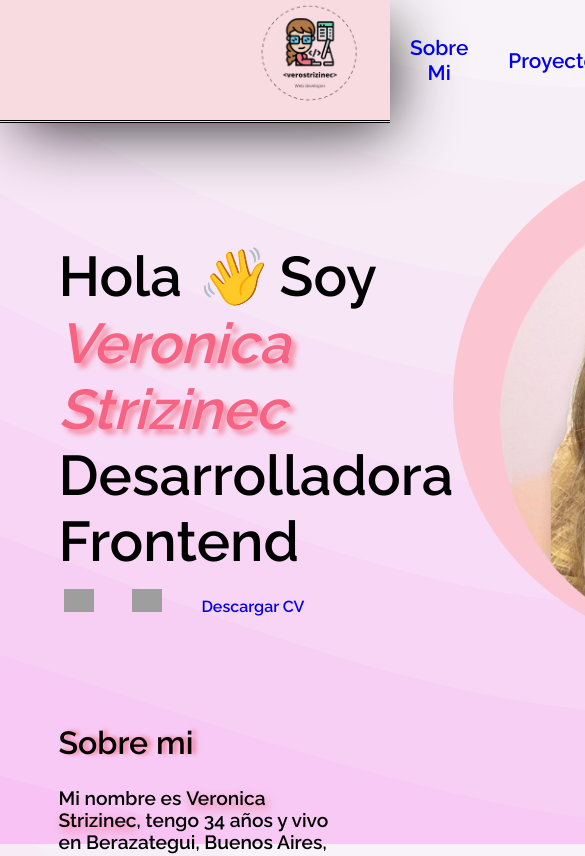
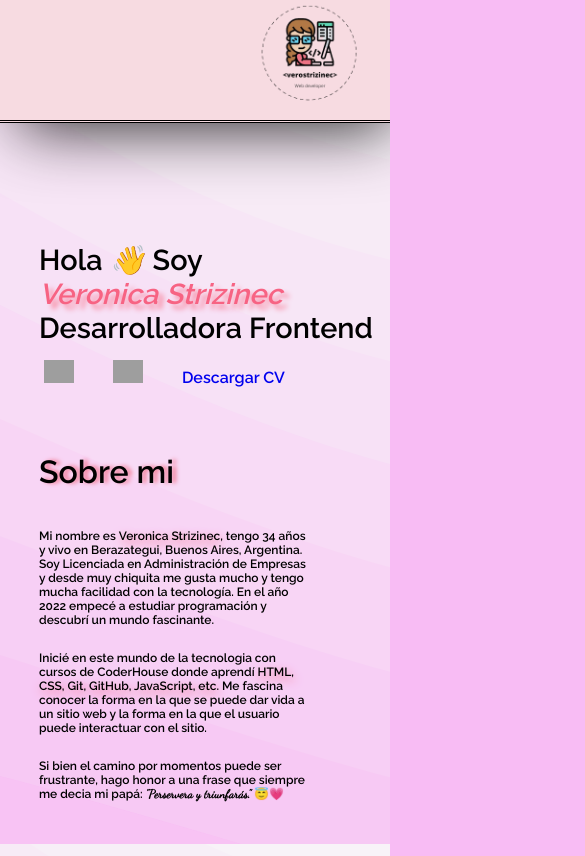
Before and after one commit to verostrizinec/portfolio, a plain HTML site: page index.html in a window 390 px wide. Shown: the top 856 px of the page, 585 px wide, since content can reach past the window. Drawn offline with Linux system fonts and the light colour scheme; grey boxes are pictures that could not be loaded; a web font is replaced by a local one.

Commit message:
modificando responsive de los certificados

```diff
--- a/css/style.css
+++ b/css/style.css
@@ -535,31 +535,52 @@ input, textarea {
 
 /* MEDIA QUERIES */
 
-@media screen and (max-width: 320px) {
+@media screen and (max-width: 400px) {
+    html, body {
+        overflow-x: hidden;
+    }
     .home__container {
         display: flex;
         flex-wrap: wrap;
         gap: 30px
     }
+
+    .aboutMe__content {
+        display: flex;
+        flex-wrap: wrap;
+        margin-right: 30%;
+
+    }
+
+    .home__title,
+    .home__title--decorated {
+        font-size: 1.8rem;
+    }
+
+    .myHistory, .papi {
+       font-size: 12px;
+    }
+
     .fotoVero {
         display: none;
     }
+
     .proyects__grid {
         display: flex;
         flex-wrap: wrap;
         gap: 15px;
+        margin-right: 30%;
     }
 
     .certifications__grid img {
-        display: flex;
-        width: 100%;
+        width: 80%;
 
     }
 
     main {
         width: 100%;
         height: auto;
-        margin-left: 20%;
+        margin-left: 10%;
 
     }
 
--- a/index.html
+++ b/index.html
@@ -58,10 +58,10 @@
         <p class="myHistory">
         Mi nombre es <strong>Veronica Strizinec</strong>, tengo 34 años y vivo en Berazategui, Buenos Aires, Argentina. Soy Licenciada en Administración de Empresas y desde muy chiquita me gusta mucho y tengo mucha facilidad con la tecnología. En el año 2022 empecé a estudiar programación y descubrí un mundo fascinante.
         </p>
-        <p>
+        <p class="myHistory">
         Inicié en este mundo de la tecnologia con cursos de CoderHouse donde aprendí <strong>HTML, CSS, Git, GitHub, JavaScript, etc.</strong> Me fascina conocer la forma en la que se puede dar vida a un sitio web y la forma en la que el usuario puede interactuar con el sitio.
         </p>
-        <p>
+        <p class="myHistory">
         Si bien el camino por momentos puede ser frustrante, hago honor a una frase que siempre me decia mi papá: <span class="papi">"Perservera y triunfarás."</span> 😇💗
         </p>
         </div>
```
